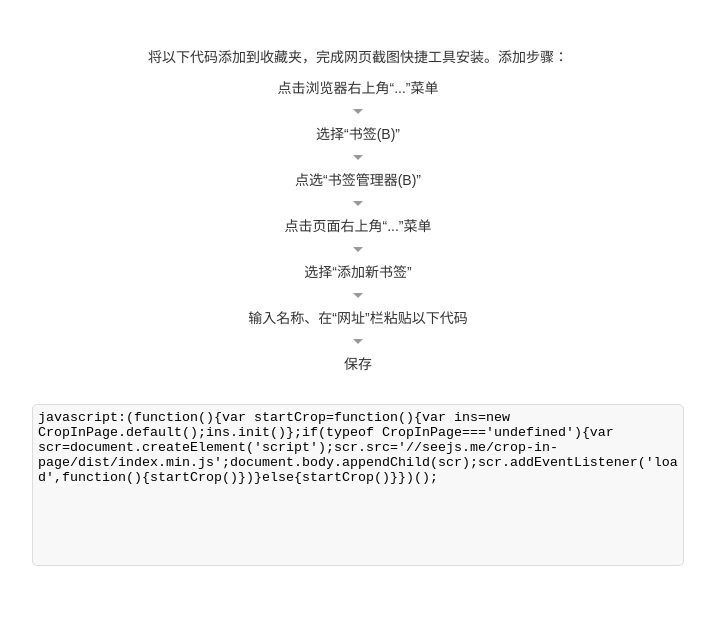
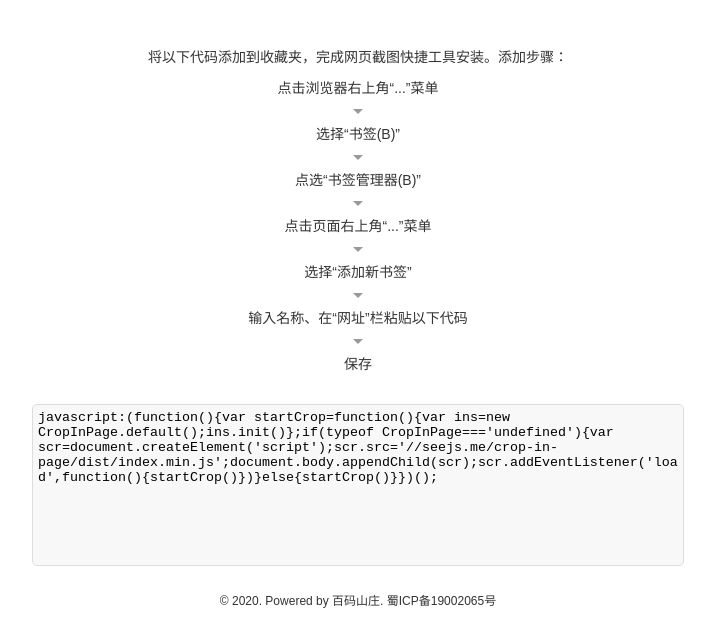
Before and after one commit to mailzwj/crop-page, a website: page index.html in a window 1280 px wide. Shown: the part 173-803 px from the top of the page, without its empty margins (282-997 px from the left). Drawn offline with Linux system fonts and the light colour scheme.

Commit message:
添加备案信息

```diff
--- a/index.html
+++ b/index.html
@@ -5,7 +5,7 @@
     <meta charset="UTF-8">
     <meta name="viewport" content="width=device-width, initial-scale=1.0">
     <meta http-equiv="X-UA-Compatible" content="ie=edge">
-    <title>网页截图服务</title>
+    <title>百码山庄 - 网页截图服务</title>
 <style>
 body {
     margin: 0;
@@ -60,6 +60,17 @@ body {
     resize: none;
     background-color: #f8f8f8;
 }
+
+.icp {
+    padding: 20px 10px;
+    font-size: 12px;
+    text-align: center;
+}
+
+.icp a {
+    color: #333;
+    text-decoration: none;
+}
 </style>
 </head>
 <body>
@@ -78,6 +89,9 @@ body {
             </p>
             <textarea id="J_CodeArea" class="fav-code" readonly>javascript:(function(){var startCrop=function(){var ins=new CropInPage.default();ins.init()};if(typeof CropInPage==='undefined'){var scr=document.createElement('script');scr.src='//seejs.me/crop-in-page/dist/index.min.js';document.body.appendChild(scr);scr.addEventListener('load',function(){startCrop()})}else{startCrop()}})();</textarea>
         </div>
+    </div>
+    <div class="icp">
+        &copy; 2020. Powered by <a href="http://seejs.me" target="_blank">百码山庄</a>. <a href="http://beian.miit.gov.cn" target="_blank">蜀ICP备19002065号</a>
     </div>
 <!-- <script src="./dist/index.min.js"></script> -->
 <script>
```
